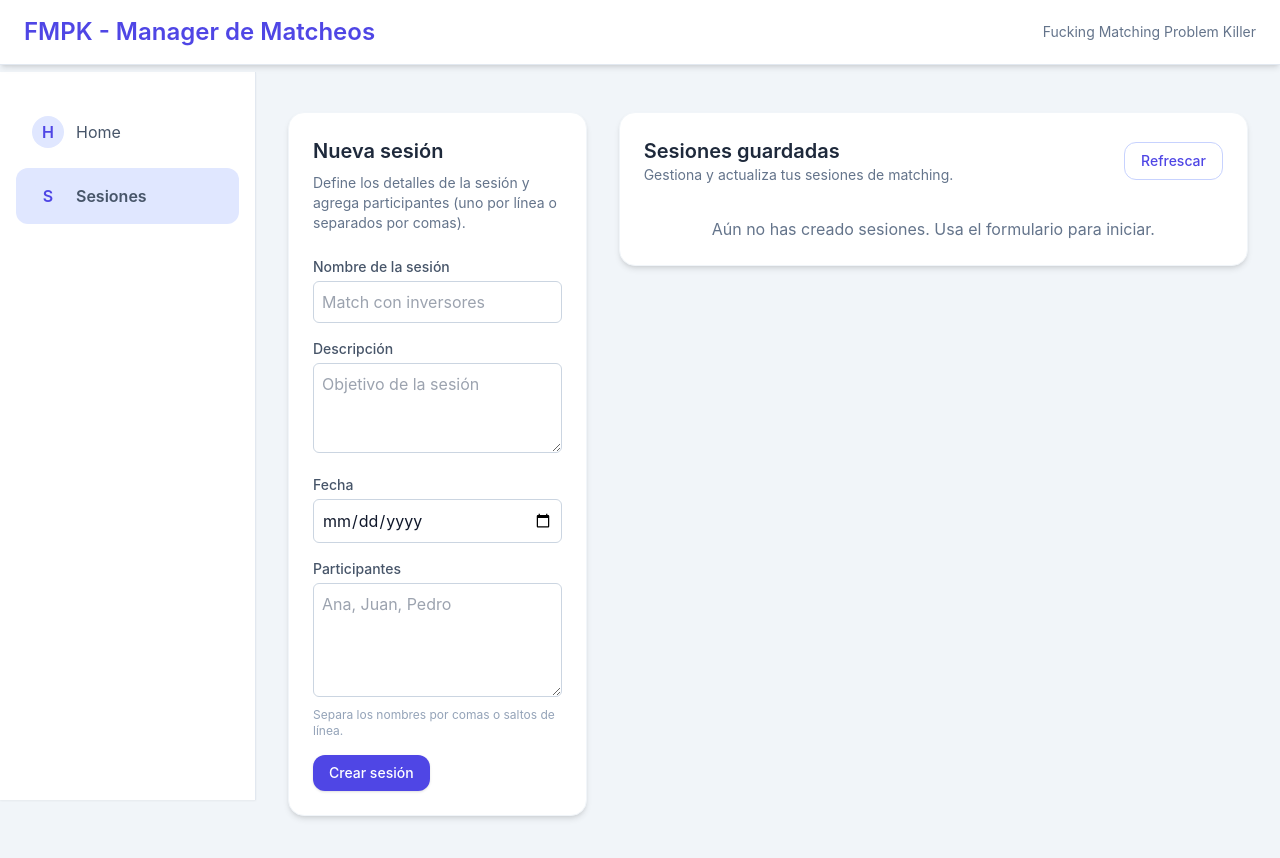
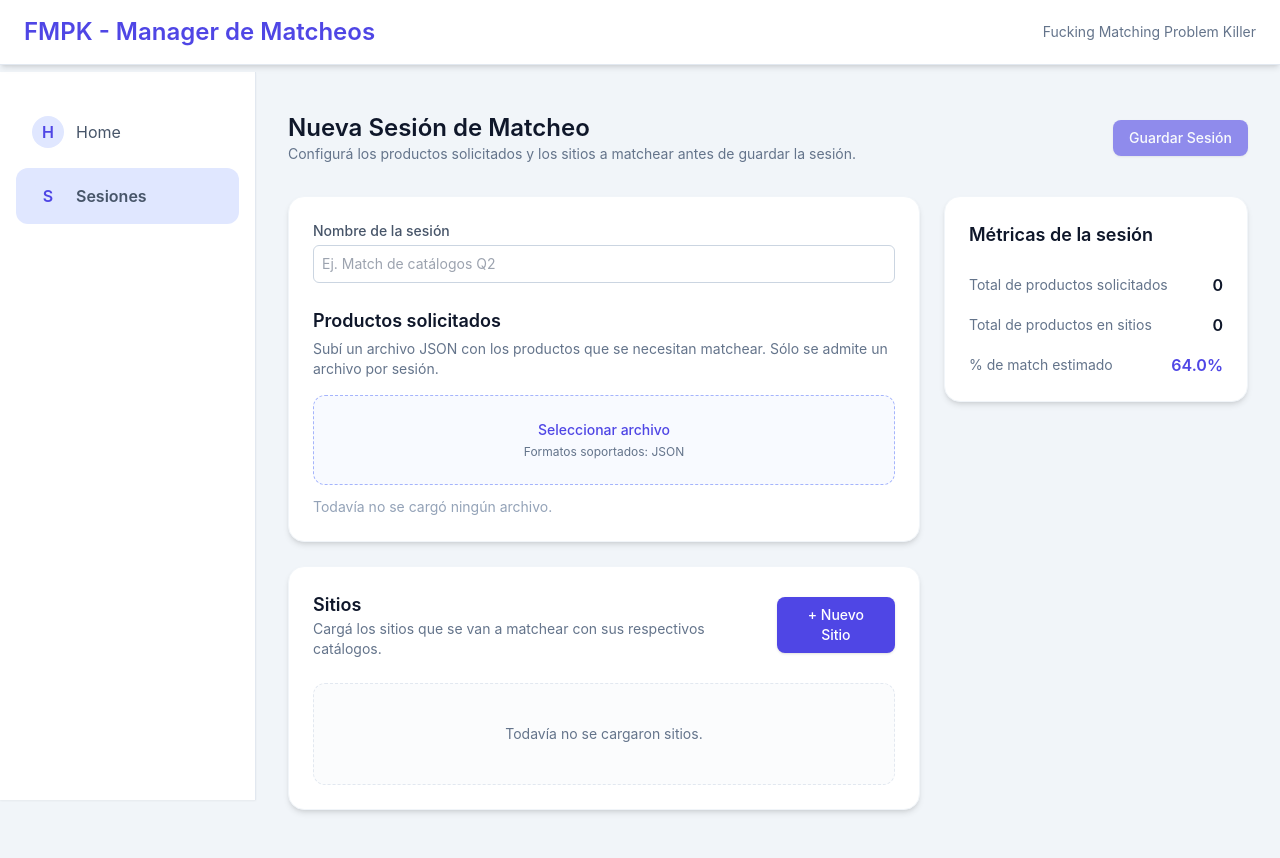
Before and after one commit to jaliltomas/fmpk-frontend, a Vue app: page /sesiones in a window 1280 px wide. Shown: the top 858 px of the page. Built offline with nearby package versions, Linux system fonts and the light colour scheme.

Commit message:
feat: build session creation workflow

```diff
--- a/src/views/SessionView.vue
+++ b/src/views/SessionView.vue
@@ -1,136 +1,236 @@
 <template>
-  <section class="grid grid-cols-1 lg:grid-cols-3 gap-8">
-    <div class="lg:col-span-1">
-      <div class="bg-white rounded-2xl shadow-md border border-slate-100 p-6">
-        <h2 class="text-xl font-semibold text-slate-800">{{ isEditing ? 'Editar sesión' : 'Nueva sesión' }}</h2>
-        <p class="mt-2 text-sm text-slate-500">
-          Define los detalles de la sesión y agrega participantes (uno por línea o separados por comas).
+  <section class="space-y-8">
+    <div class="flex flex-col gap-4 sm:flex-row sm:items-center sm:justify-between">
+      <div>
+        <h1 class="text-2xl font-semibold text-slate-900">Nueva Sesión de Matcheo</h1>
+        <p class="text-sm text-slate-500">
+          Configurá los productos solicitados y los sitios a matchear antes de guardar la sesión.
         </p>
-
-        <form class="mt-6 space-y-4" @submit.prevent="submitForm">
-          <div>
-            <label for="name" class="block text-sm font-medium text-slate-600">Nombre de la sesión</label>
-            <input
-              id="name"
-              v-model="form.name"
-              type="text"
-              required
-              class="mt-1 border border-slate-300 rounded-md p-2 w-full focus:outline-none focus:ring-2 focus:ring-indigo-500"
-              placeholder="Match con inversores"
-            />
       </div>
-          <div>
-            <label for="description" class="block text-sm font-medium text-slate-600">Descripción</label>
-            <textarea
-              id="description"
-              v-model="form.description"
-              rows="3"
-              class="mt-1 border border-slate-300 rounded-md p-2 w-full focus:outline-none focus:ring-2 focus:ring-indigo-500"
-              placeholder="Objetivo de la sesión"
-            ></textarea>
-          </div>
-          <div>
-            <label for="date" class="block text-sm font-medium text-slate-600">Fecha</label>
-            <input
-              id="date"
-              v-model="form.date"
-              type="date"
-              class="mt-1 border border-slate-300 rounded-md p-2 w-full focus:outline-none focus:ring-2 focus:ring-indigo-500"
-            />
-          </div>
-          <div>
-            <label for="participants" class="block text-sm font-medium text-slate-600">Participantes</label>
-            <textarea
-              id="participants"
-              v-model="form.participantsText"
-              rows="4"
-              class="mt-1 border border-slate-300 rounded-md p-2 w-full focus:outline-none focus:ring-2 focus:ring-indigo-500"
-              placeholder="Ana, Juan, Pedro"
-            ></textarea>
-            <p class="mt-1 text-xs text-slate-400">Separa los nombres por comas o saltos de línea.</p>
-          </div>
-          <div class="flex items-center gap-3">
       <button
-              type="submit"
-              class="inline-flex items-center justify-center rounded-xl bg-indigo-600 px-4 py-2 text-sm font-medium text-white shadow hover:bg-indigo-700 transition-colors"
+        type="button"
+        class="inline-flex items-center justify-center rounded-lg bg-indigo-600 px-4 py-2 text-sm font-medium text-white shadow hover:bg-indigo-700 transition-colors disabled:cursor-not-allowed disabled:opacity-60"
+        :disabled="!canSaveSession"
+        @click="handleSaveSession"
       >
-              {{ isEditing ? 'Actualizar sesión' : 'Crear sesión' }}
-            </button>
-            <button
-              v-if="isEditing"
-              type="button"
-              class="text-sm font-medium text-slate-500 hover:text-slate-700"
-              @click="resetForm"
-            >
-              Cancelar
+        Guardar Sesión
       </button>
     </div>
-        </form>
+
+    <div class="grid grid-cols-1 gap-6 xl:grid-cols-3">
+      <div class="space-y-6 xl:col-span-2">
+        <div class="bg-white border border-slate-100 rounded-2xl shadow-md p-6">
+          <div class="grid grid-cols-1 gap-6 md:grid-cols-2">
+            <div class="col-span-1 md:col-span-2">
+              <label for="session-name" class="block text-sm font-medium text-slate-600">Nombre de la sesión</label>
+              <input
+                id="session-name"
+                v-model="sessionName"
+                type="text"
+                class="mt-1 w-full rounded-md border border-slate-300 p-2 text-sm focus:outline-none focus:ring-2 focus:ring-indigo-500"
+                placeholder="Ej. Match de catálogos Q2"
+              />
             </div>
           </div>
 
-    <div class="lg:col-span-2">
-      <div class="bg-white rounded-2xl shadow-md border border-slate-100 p-6">
+          <div class="mt-6">
+            <h2 class="text-lg font-semibold text-slate-900">Productos solicitados</h2>
+            <p class="mt-1 text-sm text-slate-500">
+              Subí un archivo JSON con los productos que se necesitan matchear. Sólo se admite un archivo por sesión.
+            </p>
+
+            <div class="mt-4">
+              <label class="flex w-full cursor-pointer flex-col items-center justify-center rounded-xl border border-dashed border-indigo-300 bg-indigo-50/40 px-4 py-6 text-center transition hover:border-indigo-400 hover:bg-indigo-50">
+                <span class="text-sm font-medium text-indigo-600">Seleccionar archivo</span>
+                <span class="mt-1 text-xs text-slate-500">Formatos soportados: JSON</span>
+                <input
+                  type="file"
+                  accept="application/json"
+                  class="sr-only"
+                  @change="handleProductsFileChange"
+                />
+              </label>
+              <p v-if="requestedProducts.fileName" class="mt-3 text-sm text-slate-600">
+                Archivo cargado: <span class="font-medium">{{ requestedProducts.fileName }}</span>
+                <span class="block text-xs text-slate-500">{{ requestedProducts.count }} productos detectados</span>
+              </p>
+              <p v-else class="mt-3 text-sm text-slate-400">Todavía no se cargó ningún archivo.</p>
+              <p v-if="requestedProducts.error" class="mt-2 text-sm text-rose-500">{{ requestedProducts.error }}</p>
+            </div>
+          </div>
+        </div>
+
+        <div class="bg-white border border-slate-100 rounded-2xl shadow-md p-6">
           <div class="flex flex-col gap-4 md:flex-row md:items-center md:justify-between">
             <div>
-            <h2 class="text-xl font-semibold text-slate-800">Sesiones guardadas</h2>
-            <p class="text-sm text-slate-500">Gestiona y actualiza tus sesiones de matching.</p>
+              <h2 class="text-lg font-semibold text-slate-900">Sitios</h2>
+              <p class="text-sm text-slate-500">Cargá los sitios que se van a matchear con sus respectivos catálogos.</p>
             </div>
             <button
               type="button"
-            class="inline-flex items-center justify-center rounded-xl border border-indigo-200 px-4 py-2 text-sm font-medium text-indigo-600 hover:bg-indigo-50 transition-colors"
-            @click="syncFromStorage"
+              class="inline-flex items-center justify-center rounded-lg bg-indigo-600 px-4 py-2 text-sm font-medium text-white shadow hover:bg-indigo-700 transition-colors"
+              @click="openNewSiteModal"
             >
-            Refrescar
+              + Nuevo Sitio
             </button>
           </div>
 
-        <div v-if="sessions.length === 0" class="mt-8 text-center text-slate-500">
-          Aún no has creado sesiones. Usa el formulario para iniciar.
+          <div v-if="sites.length === 0" class="mt-6 rounded-xl border border-dashed border-slate-200 bg-slate-50/60 px-4 py-10 text-center text-sm text-slate-500">
+            Todavía no se cargaron sitios.
           </div>
 
-        <ul v-else class="mt-6 space-y-4">
-          <li
-            v-for="session in orderedSessions"
-            :key="session.id"
-            class="rounded-2xl border border-slate-100 p-4 shadow-sm hover:shadow-md transition"
-          >
-            <div class="flex flex-col gap-4 md:flex-row md:items-center md:justify-between">
-              <div class="space-y-2">
-                <h3 class="text-lg font-semibold text-slate-800">{{ session.name }}</h3>
-                <p class="text-sm text-slate-500">{{ session.description || 'Sin descripción' }}</p>
+          <div v-else class="mt-6 overflow-x-auto">
+            <table class="min-w-full divide-y divide-slate-200">
+              <thead class="bg-slate-50">
+                <tr>
+                  <th scope="col" class="px-6 py-3 text-left text-xs font-semibold uppercase tracking-wide text-slate-500">
+                    Nombre
+                  </th>
+                  <th scope="col" class="px-6 py-3 text-left text-xs font-semibold uppercase tracking-wide text-slate-500">
+                    URL Base
+                  </th>
+                  <th scope="col" class="px-6 py-3 text-left text-xs font-semibold uppercase tracking-wide text-slate-500">
+                    Archivo
+                  </th>
+                  <th scope="col" class="px-6 py-3 text-left text-xs font-semibold uppercase tracking-wide text-slate-500">
+                    Acciones
+                  </th>
+                </tr>
+              </thead>
+              <tbody class="divide-y divide-slate-100 bg-white">
+                <tr v-for="site in sites" :key="site.id" class="hover:bg-slate-50">
+                  <td class="px-6 py-4 text-sm font-medium text-slate-900">
+                    {{ site.name }}
+                    <span class="block text-xs font-normal text-slate-500">{{ site.productCount }} productos</span>
+                  </td>
+                  <td class="px-6 py-4 text-sm text-slate-600">
+                    <a :href="site.baseUrl" target="_blank" rel="noopener" class="text-indigo-600 hover:underline">{{ site.baseUrl }}</a>
+                  </td>
+                  <td class="px-6 py-4 text-sm text-slate-600">{{ site.fileName }}</td>
+                  <td class="px-6 py-4 text-sm">
                     <div class="flex flex-wrap gap-2">
-                  <span
-                    v-for="participant in session.participants"
-                    :key="participant"
-                    class="inline-flex items-center rounded-full bg-indigo-100 px-3 py-1 text-xs font-medium text-indigo-700"
-                  >
-                    {{ participant }}
-                  </span>
-                </div>
-              </div>
-              <div class="flex flex-col items-start md:items-end gap-3">
-                <span class="text-sm text-slate-500">{{ formatDate(session.date) }}</span>
-                <div class="flex gap-2">
                       <button
                         type="button"
-                    class="rounded-lg bg-indigo-600 px-3 py-2 text-sm font-medium text-white hover:bg-indigo-700 transition-colors"
-                    @click="startEdit(session)"
+                        class="rounded-lg bg-indigo-600 px-3 py-2 text-sm font-medium text-white shadow-sm hover:bg-indigo-700 transition-colors"
+                        @click="editSite(site)"
                       >
                         Editar
                       </button>
                       <button
                         type="button"
                         class="rounded-lg border border-rose-200 px-3 py-2 text-sm font-medium text-rose-500 hover:bg-rose-50 transition-colors"
-                    @click="removeSession(session.id)"
+                        @click="removeSite(site.id)"
                       >
                         Eliminar
                       </button>
                     </div>
+                  </td>
+                </tr>
+              </tbody>
+            </table>
           </div>
         </div>
-          </li>
-        </ul>
+      </div>
+
+      <div class="space-y-6">
+        <div class="bg-white border border-slate-100 rounded-2xl shadow-md p-6">
+          <h2 class="text-lg font-semibold text-slate-900">Métricas de la sesión</h2>
+          <dl class="mt-6 space-y-4">
+            <div class="flex items-center justify-between">
+              <dt class="text-sm text-slate-500">Total de productos solicitados</dt>
+              <dd class="text-base font-semibold text-slate-900">{{ totalRequestedProducts }}</dd>
+            </div>
+            <div class="flex items-center justify-between">
+              <dt class="text-sm text-slate-500">Total de productos en sitios</dt>
+              <dd class="text-base font-semibold text-slate-900">{{ totalSiteProducts }}</dd>
+            </div>
+            <div class="flex items-center justify-between">
+              <dt class="text-sm text-slate-500">% de match estimado</dt>
+              <dd class="text-base font-semibold text-indigo-600">{{ formattedMatchRate }}</dd>
+            </div>
+          </dl>
+        </div>
+
+        <div v-if="formError" class="rounded-xl border border-rose-200 bg-rose-50 px-4 py-3 text-sm text-rose-600">
+          {{ formError }}
+        </div>
+      </div>
+    </div>
+
+    <div
+      v-if="showSiteModal"
+      class="fixed inset-0 z-40 flex items-center justify-center bg-slate-900/60 px-4 py-6"
+    >
+      <div class="relative w-full max-w-xl rounded-2xl bg-white p-6 shadow-xl">
+        <div class="flex items-start justify-between gap-4">
+          <div>
+            <h3 class="text-lg font-semibold text-slate-900">{{ editingSiteId ? 'Editar sitio' : 'Nuevo sitio' }}</h3>
+            <p class="text-sm text-slate-500">Completá los datos del sitio y cargá el JSON de productos.</p>
+          </div>
+          <button
+            type="button"
+            class="rounded-full p-2 text-slate-400 transition hover:bg-slate-100 hover:text-slate-600"
+            @click="closeSiteModal"
+            aria-label="Cerrar"
+          >
+            <span aria-hidden="true">&times;</span>
+          </button>
+        </div>
+
+        <form class="mt-6 space-y-4" @submit.prevent="saveSite">
+          <div>
+            <label for="site-name" class="block text-sm font-medium text-slate-600">Nombre del sitio</label>
+            <input
+              id="site-name"
+              v-model="siteForm.name"
+              type="text"
+              class="mt-1 w-full rounded-md border border-slate-300 p-2 text-sm focus:outline-none focus:ring-2 focus:ring-indigo-500"
+              placeholder="Ej. MercadoLibre"
+              required
+            />
+          </div>
+          <div>
+            <label for="site-url" class="block text-sm font-medium text-slate-600">URL Base</label>
+            <input
+              id="site-url"
+              v-model="siteForm.baseUrl"
+              type="url"
+              class="mt-1 w-full rounded-md border border-slate-300 p-2 text-sm focus:outline-none focus:ring-2 focus:ring-indigo-500"
+              placeholder="https://www.ejemplo.com"
+              required
+            />
+          </div>
+          <div>
+            <label class="block text-sm font-medium text-slate-600">Archivo JSON de scrape</label>
+            <input
+              type="file"
+              accept="application/json"
+              class="mt-1 w-full text-sm"
+              @change="handleSiteFileChange"
+            />
+            <p v-if="siteForm.fileName" class="mt-2 text-sm text-slate-600">
+              Archivo cargado: <span class="font-medium">{{ siteForm.fileName }}</span>
+              <span class="block text-xs text-slate-500">{{ siteForm.productCount }} productos detectados</span>
+            </p>
+            <p v-else class="mt-2 text-sm text-slate-400">Seleccioná un archivo JSON.</p>
+            <p v-if="siteForm.error" class="mt-2 text-sm text-rose-500">{{ siteForm.error }}</p>
+          </div>
+          <div class="flex items-center justify-end gap-3 pt-2">
+            <button
+              type="button"
+              class="rounded-lg border border-slate-200 px-4 py-2 text-sm font-medium text-slate-500 hover:bg-slate-50 transition-colors"
+              @click="closeSiteModal"
+            >
+              Cancelar
+            </button>
+            <button
+              type="submit"
+              class="rounded-lg bg-indigo-600 px-4 py-2 text-sm font-medium text-white shadow hover:bg-indigo-700 transition-colors"
+            >
+              Guardar
+            </button>
+          </div>
+        </form>
       </div>
     </div>
   </section>
@@ -139,116 +239,220 @@
 <script>
 import { generateSessionId, loadSessions, saveSessions } from '../utils/storage.js';
 
+const SITE_KEYS = ['products', 'items', 'data'];
+
 export default {
   name: 'SessionView',
   data() {
     return {
-      sessions: [],
-      form: {
-        id: null,
+      sessionName: '',
+      requestedProducts: {
+        fileName: '',
+        count: 0,
+        error: ''
+      },
+      sites: [],
+      matchRate: null,
+      formError: '',
+      showSiteModal: false,
+      editingSiteId: null,
+      siteForm: {
         name: '',
-        description: '',
-        date: '',
-        participantsText: ''
-      },
-      isEditing: false
+        baseUrl: '',
+        fileName: '',
+        productCount: 0,
+        error: ''
+      }
     };
   },
   computed: {
-    orderedSessions() {
-      return [...this.sessions].sort((a, b) => new Date(b.createdAt) - new Date(a.createdAt));
+    totalRequestedProducts() {
+      return this.requestedProducts.count || 0;
+    },
+    totalSiteProducts() {
+      if (!Array.isArray(this.sites)) {
+        return 0;
+      }
+      return this.sites.reduce((acc, site) => acc + (site.productCount || 0), 0);
+    },
+    formattedMatchRate() {
+      if (typeof this.matchRate !== 'number') {
+        return '—';
+      }
+      return `${this.matchRate.toFixed(1)}%`;
+    },
+    canSaveSession() {
+      return Boolean(this.sessionName.trim() && this.requestedProducts.fileName);
     }
   },
   created() {
-    this.sessions = loadSessions();
+    this.matchRate = this.generateRandomMatch();
   },
   methods: {
-    submitForm() {
-      const participants = this.parseParticipants(this.form.participantsText);
-      const sessionPayload = {
-        id: this.form.id || generateSessionId(),
-        name: this.form.name.trim(),
-        description: this.form.description.trim(),
-        date: this.form.date,
-        participants,
-        createdAt: this.form.id
-          ? this.sessions.find((session) => session.id === this.form.id).createdAt
-          : new Date().toISOString()
-      };
-
-      if (!sessionPayload.name) {
+    handleProductsFileChange(event) {
+      const file = event.target.files[0];
+      if (!file) {
+        this.requestedProducts.fileName = '';
+        this.requestedProducts.count = 0;
+        this.requestedProducts.error = '';
         return;
       }
 
-      if (this.isEditing) {
-        this.sessions = this.sessions.map((session) =>
-          session.id === sessionPayload.id ? sessionPayload : session
-        );
-      } else {
-        this.sessions = [sessionPayload, ...this.sessions];
+      this.readJsonFile(file)
+        .then((parsed) => {
+          const count = this.extractItemsCount(parsed);
+          this.requestedProducts.fileName = file.name;
+          this.requestedProducts.count = count;
+          this.requestedProducts.error = '';
+        })
+        .catch(() => {
+          this.requestedProducts.fileName = '';
+          this.requestedProducts.count = 0;
+          this.requestedProducts.error = 'No se pudo leer el archivo JSON. Verificá el formato.';
+        })
+        .finally(() => {
+          event.target.value = '';
+        });
+    },
+    openNewSiteModal() {
+      this.editingSiteId = null;
+      this.siteForm = {
+        name: '',
+        baseUrl: '',
+        fileName: '',
+        productCount: 0,
+        error: ''
+      };
+      this.showSiteModal = true;
+    },
+    closeSiteModal() {
+      this.showSiteModal = false;
+      this.editingSiteId = null;
+      this.siteForm.error = '';
+    },
+    handleSiteFileChange(event) {
+      const file = event.target.files[0];
+      if (!file) {
+        return;
       }
 
-      saveSessions(this.sessions);
-      this.resetForm();
+      this.readJsonFile(file)
+        .then((parsed) => {
+          const count = this.extractItemsCount(parsed);
+          this.siteForm.fileName = file.name;
+          this.siteForm.productCount = count;
+          this.siteForm.error = '';
+        })
+        .catch(() => {
+          this.siteForm.fileName = '';
+          this.siteForm.productCount = 0;
+          this.siteForm.error = 'No se pudo leer el archivo JSON del sitio.';
+        })
+        .finally(() => {
+          event.target.value = '';
+        });
     },
-    parseParticipants(text) {
-      if (!text) {
-        return [];
+    saveSite() {
+      if (!this.siteForm.name.trim() || !this.siteForm.baseUrl.trim()) {
+        this.siteForm.error = 'Completá el nombre y la URL del sitio.';
+        return;
       }
-      return text
-        .split(/\n|,/)
-        .map((value) => value.trim())
-        .filter((value) => value.length > 0);
+
+      if (!this.siteForm.fileName) {
+        this.siteForm.error = 'Cargá el JSON de scrape del sitio.';
+        return;
+      }
+
+      const payload = {
+        id: this.editingSiteId || `site-${Date.now()}-${Math.floor(Math.random() * 1000)}`,
+        name: this.siteForm.name.trim(),
+        baseUrl: this.siteForm.baseUrl.trim(),
+        fileName: this.siteForm.fileName,
+        productCount: this.siteForm.productCount || 0
+      };
+
+      if (this.editingSiteId) {
+        this.sites = this.sites.map((site) => (site.id === this.editingSiteId ? payload : site));
+      } else {
+        this.sites = [...this.sites, payload];
+      }
+
+      this.closeSiteModal();
     },
-    startEdit(session) {
-      this.isEditing = true;
-      this.form = {
-        id: session.id,
-        name: session.name,
-        description: session.description,
-        date: session.date,
-        participantsText: session.participants.join(', ')
+    editSite(site) {
+      this.editingSiteId = site.id;
+      this.siteForm = {
+        name: site.name,
+        baseUrl: site.baseUrl,
+        fileName: site.fileName,
+        productCount: site.productCount,
+        error: ''
       };
+      this.showSiteModal = true;
     },
-    resetForm() {
-      this.isEditing = false;
-      this.form = {
-        id: null,
-        name: '',
-        description: '',
-        date: '',
-        participantsText: ''
+    removeSite(siteId) {
+      this.sites = this.sites.filter((site) => site.id !== siteId);
+    },
+    extractItemsCount(parsed) {
+      if (!parsed || typeof parsed !== 'object') {
+        return Array.isArray(parsed) ? parsed.length : 0;
+      }
+
+      if (Array.isArray(parsed)) {
+        return parsed.length;
+      }
+
+      for (const key of SITE_KEYS) {
+        if (Array.isArray(parsed[key])) {
+          return parsed[key].length;
+        }
+      }
+
+      return 0;
+    },
+    readJsonFile(file) {
+      return new Promise((resolve, reject) => {
+        const reader = new FileReader();
+        reader.onload = (event) => {
+          try {
+            const parsed = JSON.parse(event.target.result);
+            resolve(parsed);
+          } catch (error) {
+            reject(error);
+          }
         };
+        reader.onerror = (error) => reject(error);
+        reader.readAsText(file);
+      });
     },
-    removeSession(sessionId) {
-      this.sessions = this.sessions.filter((session) => session.id !== sessionId);
-      saveSessions(this.sessions);
-      if (this.isEditing && this.form.id === sessionId) {
-        this.resetForm();
+    generateRandomMatch() {
+      const value = 60 + Math.random() * 35;
+      return Math.round(value * 10) / 10;
+    },
+    handleSaveSession() {
+      this.formError = '';
+      if (!this.canSaveSession) {
+        this.formError = 'Ingresá el nombre de la sesión y cargá el JSON de productos solicitados.';
+        return;
       }
-    },
-    syncFromStorage() {
-      this.sessions = loadSessions();
-    },
-    formatDate(value) {
-      if (!value) {
-        return 'Sin fecha';
-      }
-      const date = new Date(value);
-      return date.toLocaleDateString('es-ES', {
-        weekday: 'short',
-        day: '2-digit',
-        month: 'short',
-        year: 'numeric'
-      });
-    }
-  },
-  watch: {
-    sessions: {
-      deep: true,
-      handler(newSessions) {
-        saveSessions(newSessions);
-      }
+
+      const trimmedName = this.sessionName.trim();
+      const session = {
+        id: generateSessionId(),
+        name: trimmedName,
+        createdAt: new Date().toISOString(),
+        matchRate: this.matchRate,
+        sitesCount: this.sites.length,
+        requestedProductsCount: this.totalRequestedProducts,
+        totalSiteProducts: this.totalSiteProducts,
+        sites: this.sites
+      };
+
+      const storedSessions = loadSessions();
+      const updatedSessions = [session, ...storedSessions];
+      saveSessions(updatedSessions);
+
+      this.$router.push({ name: 'home' });
     }
   }
 };
```
Lines whose indentation alone changed are shown as unchanged.
